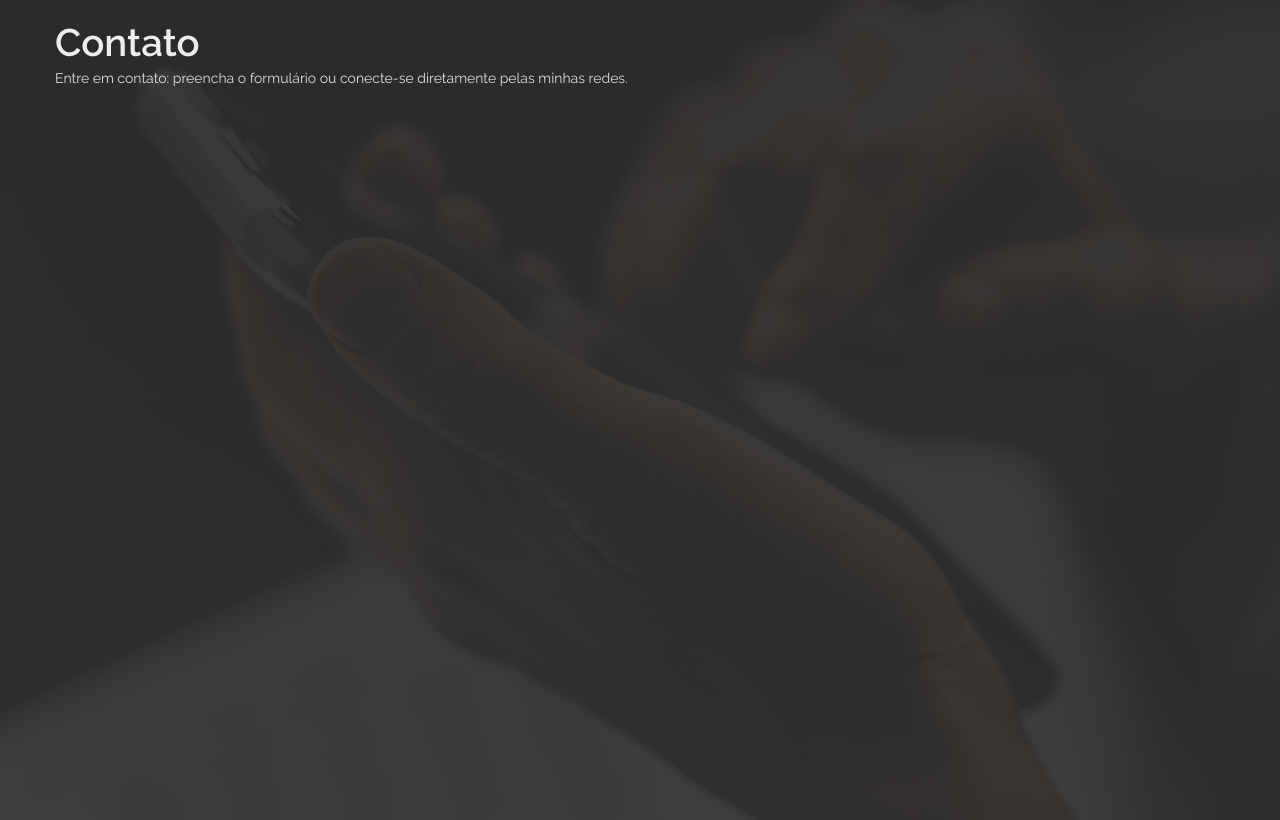
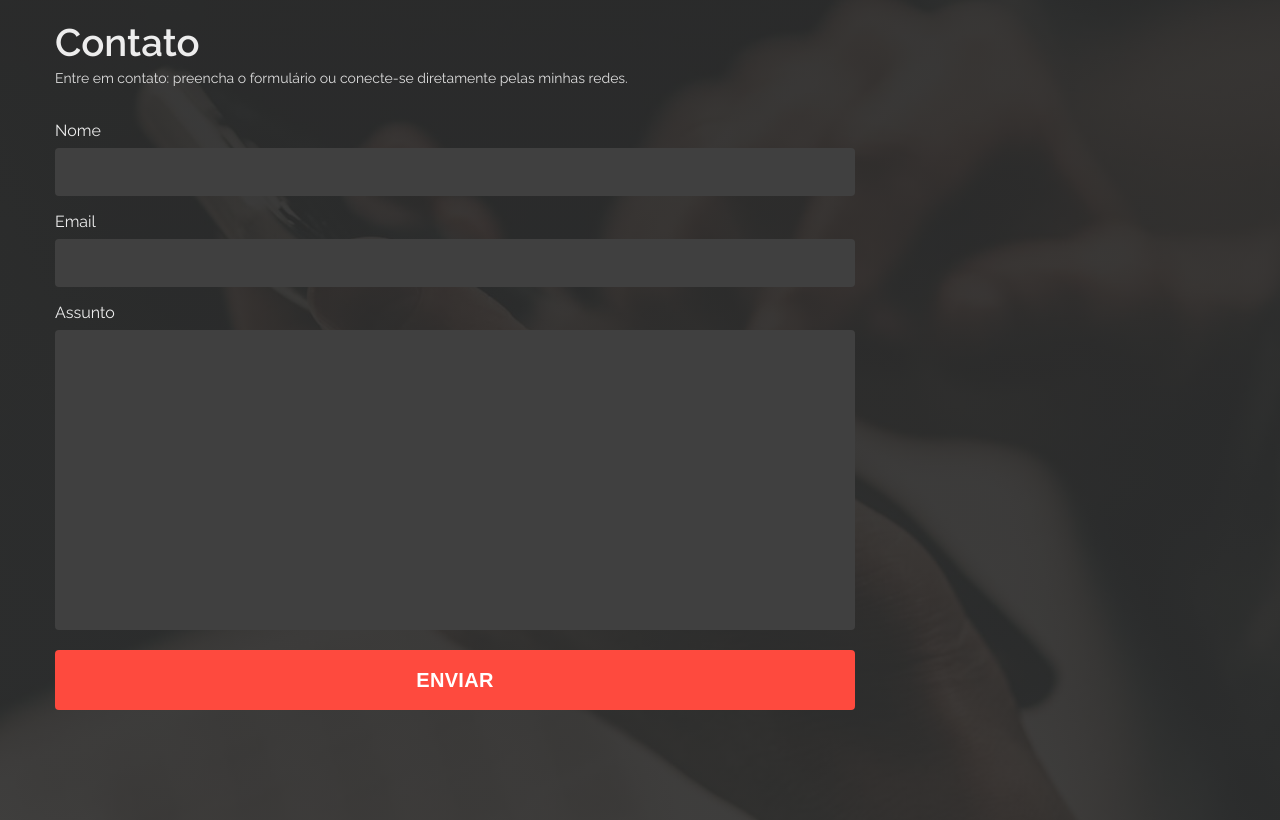
Before and after one commit to thiag-o/portfolio, a Next.js app: page / in a window 1280 px wide. Shown: the part 3540-4360 px from the top of the page. Built offline with nearby package versions, Linux system fonts and the light colour scheme.

Commit message:
feat: adicionar formulario

```diff
--- a/src/app/layout.tsx
+++ b/src/app/layout.tsx
@@ -7,7 +7,7 @@ import { Raleway } from 'next/font/google';
 
 import StyledComponentsRegistry from './registry';
 
-const raleway = Raleway({ subsets: ['latin'] });
+const raleway = Raleway({ subsets: ['latin'], variable: '--font-default' });
 
 export const metadata: Metadata = {
   title: 'Thiag-o',
@@ -21,7 +21,7 @@ export default function RootLayout({
 }>) {
   return (
     <html lang="pt_br">
-      <body className={raleway.className}>
+      <body className={`${raleway.className} ${raleway.variable}`}>
         <StyledComponentsRegistry>{children}</StyledComponentsRegistry>
       </body>
     </html>
--- a/src/components/Home/Contact/index.tsx
+++ b/src/components/Home/Contact/index.tsx
@@ -1,8 +1,9 @@
 import React from 'react';
 
+import FormField from '@/components/Shared/FormField';
 import HeaderSection from '@/components/Shared/HeaderSection';
 
-import { Container, Content } from './styles';
+import { Container, Content, Form, FormContainer, SendButton } from './styles';
 
 export default function Contact() {
   return (
@@ -12,6 +13,15 @@ export default function Contact() {
           name="Contato"
           subtitle="Entre em contato: preencha o formulário ou conecte-se diretamente pelas minhas redes."
         />
+
+        <FormContainer>
+          <Form onSubmit={(e) => e.preventDefault()}>
+            <FormField title="Nome" name="nome" />
+            <FormField title="Email" name="email" />
+            <FormField title="Assunto" name="assunto" isTextArea />
+            <SendButton>ENVIAR</SendButton>
+          </Form>
+        </FormContainer>
       </Content>
     </Container>
   );
--- a/src/components/Home/Contact/styles.ts
+++ b/src/components/Home/Contact/styles.ts
@@ -36,3 +36,40 @@ export const ImgBackground = styled.div`
   background: url('/contact.jpg');
   background-size: cover;
 `;
+
+export const FormContainer = styled.div`
+  display: block;
+  max-width: 800px;
+`;
+export const Form = styled.form`
+  display: flex;
+  flex-direction: column;
+
+  gap: 16px;
+`;
+
+export const SendButton = styled.button`
+  color: ${({ theme }) => theme.colors.grays['w']};
+
+  padding: 20px;
+
+  border: none;
+  border-radius: 4px;
+
+  outline: none;
+  background-color: ${({ theme }) => theme.colors.primary};
+
+  font-size: 1.25rem;
+  font-weight: ${({ theme }) => theme.fontWeight.bold};
+  line-height: 1;
+  letter-spacing: 0.02rem;
+  /* filter: brightness(0.89); */
+
+  cursor: pointer;
+  transition: all 0.2s ease-in-out;
+
+  &:hover,
+  &:focus-visible {
+    box-shadow: 0px 0px 8px 4px ${({ theme }) => theme.colors.primary}80;
+  }
+`;
--- /dev/null
+++ b/src/components/Shared/FormField/index.tsx
@@ -0,0 +1,26 @@
+import React from 'react';
+
+import { Container, Input, Label, TextArea } from './styles';
+
+interface IFormFieldProps {
+  title: string;
+  name: string;
+  isTextArea?: boolean;
+}
+
+export default function FormField({
+  title,
+  name,
+  isTextArea,
+}: IFormFieldProps) {
+  return (
+    <Container>
+      <Label htmlFor={name}>{title}</Label>
+      {isTextArea ? (
+        <TextArea id={name} name={name} />
+      ) : (
+        <Input id={name} name={name} />
+      )}
+    </Container>
+  );
+}
--- /dev/null
+++ b/src/components/Shared/FormField/styles.ts
@@ -0,0 +1,69 @@
+import styled from 'styled-components';
+
+export const Container = styled.div``;
+
+export const Label = styled.label`
+  display: block;
+  font-size: 1rem;
+  margin-bottom: 8px;
+`;
+
+export const Input = styled.input`
+  width: 100%;
+  outline: none;
+
+  border: none;
+  border-radius: 4px;
+
+  font-family: ${({ theme }) => theme.fontFamily};
+  font-size: 1rem;
+  line-height: 1.5;
+  padding: 12px;
+
+  background-color: ${({ theme }) => theme.colors.grays['c9']};
+  color: ${({ theme }) => theme.colors.grays['c2']};
+
+  transition: all 0.2s ease-in-out;
+
+  &:focus {
+    box-shadow: 0px 0px 0px 2px ${({ theme }) => theme.colors.primary}80;
+  }
+`;
+
+export const TextArea = styled.textarea`
+  height: 300px;
+  width: 100%;
+
+  outline: none;
+
+  resize: none;
+
+  &::-webkit-scrollbar {
+    width: 8px;
+  }
+  &::-webkit-scrollbar-track {
+    -webkit-box-shadow: inset 0px 0px 8px rgba(0, 0, 0, 0.1);
+  }
+  &::-webkit-scrollbar-thumb {
+    cursor: auto;
+    border-radius: 4px;
+    background-color: ${({ theme }) => theme.colors.primary}80;
+  }
+
+  border: none;
+  border-radius: 4px;
+
+  font-family: var(--font-default);
+  font-size: 1rem;
+  line-height: 1.5;
+  padding: 12px;
+
+  background-color: ${({ theme }) => theme.colors.grays['c9']};
+  color: ${({ theme }) => theme.colors.grays['c2']};
+
+  transition: all 0.2s ease-in-out;
+
+  &:focus {
+    box-shadow: 0px 0px 0px 2px ${({ theme }) => theme.colors.primary}80;
+  }
+`;
--- a/src/global/theme.ts
+++ b/src/global/theme.ts
@@ -19,6 +19,8 @@ const theme = {
     },
   },
 
+  fontFamily: 'var(--font-default)',
+
   fontWeight: {
     regular: 400,
     semiBold: 600,
```
